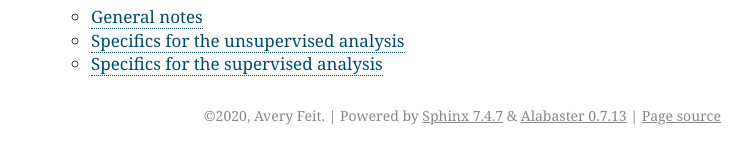
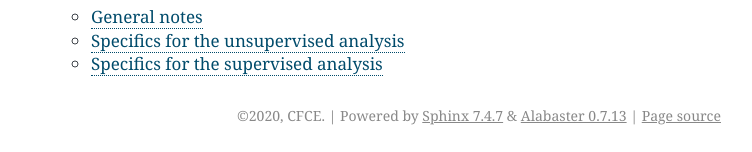
Before and after one commit to qiuxintao101/cobra, a Sphinx documentation site: the page built from docs/index.rst, in a window 1280 px wide. Shown: the part 1325-1477 px from the top of the page, without its empty margins (389-1141 px from the left). Built offline with Sphinx 7.4.7, drawn with Linux system fonts in a browser that asks for light colours; pages that are not in the unit, such as notebooks, are missing from menus.

Commit message:
Update conf.py

```diff
--- a/docs/conf.py
+++ b/docs/conf.py
@@ -18,8 +18,8 @@
 # -- Project information -----------------------------------------------------
 
 project = 'CoBRA'
-copyright = '2020, Avery Feit'
-author = 'Avery Feit'
+copyright = '2020, CFCE'
+author = 'Xintao Qiu'
 
 # The full version, including alpha/beta/rc tags
 release = '0.0.1'
```
